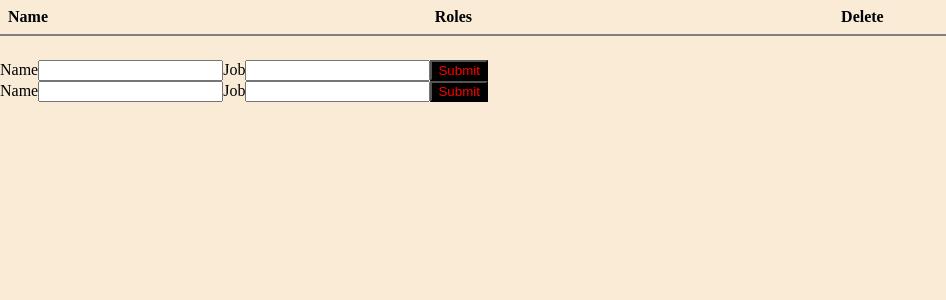
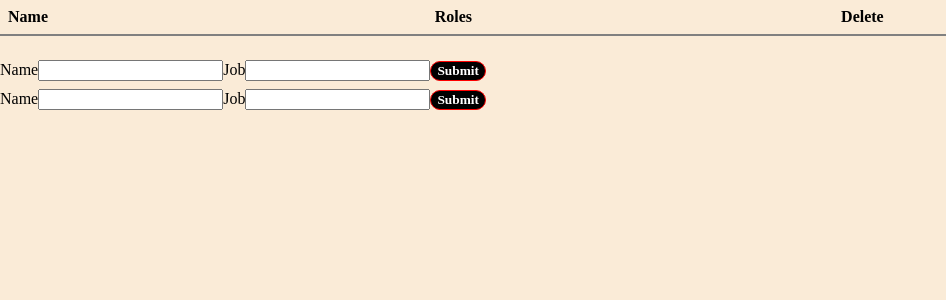
Before and after one commit to OlubayoIV/Beginner-s-react-demo, a React (Create React App) app: page / in a window 1280 px wide. Shown: the top 300 px of the page, without its empty margins (0-946 px from the left). Built offline with nearby package versions, Linux system fonts and the light colour scheme.

Commit message:
updated css commit

```diff
--- a/src/index.css
+++ b/src/index.css
@@ -1,18 +1,11 @@
-
-.App {
-    font-family: cursive;
-    color:rgb(69, 69, 56);
-    background-color: aqua;
-}
-
-.Table {
-    background-color: aqua;
-    font-family:Impact;
-}
-
 button {
     background-color: black;
-    color:red;
+    color:#ffffff;
+    border-radius: 10px;
+    border: 1px solid red;
+    font-weight: 600;
+    font-family: cursive;
+    margin: 0 0 .5rem 0;
 }
 
 body {
@@ -21,43 +14,19 @@ body {
     margin: 0;
     font-size: 1rem;
     color: black;
-}
-
-article, aside, details, figcaption, figure, footer, header, main, menu, nav, section, summary {
     display: block;
 }
-
-p, ol, ul, dl, table {
-    margin: 0 0 1.5rem 0;
-}
-
-ul, li, ul {
-    margin-bottom: 0;
-}
-
-ol, li, ol {
-    margin-bottom: 0;
-}
-
-/* table */
 
 table {
     border-collapse: collapse;
     border-spacing: 0;
     width: 100%;
     max-width: 100%;
-}
-
-thead th {
-    border-bottom: 2px solid gray;
+    margin: 0 0 1.5rem 0;
 }
 
 th {
+    border-bottom: 2px solid gray;
     text-align: left;
     padding: .5rem;
 }
-
-textarea {
-    overflow: auto;
-    height: auto;
-}
```
